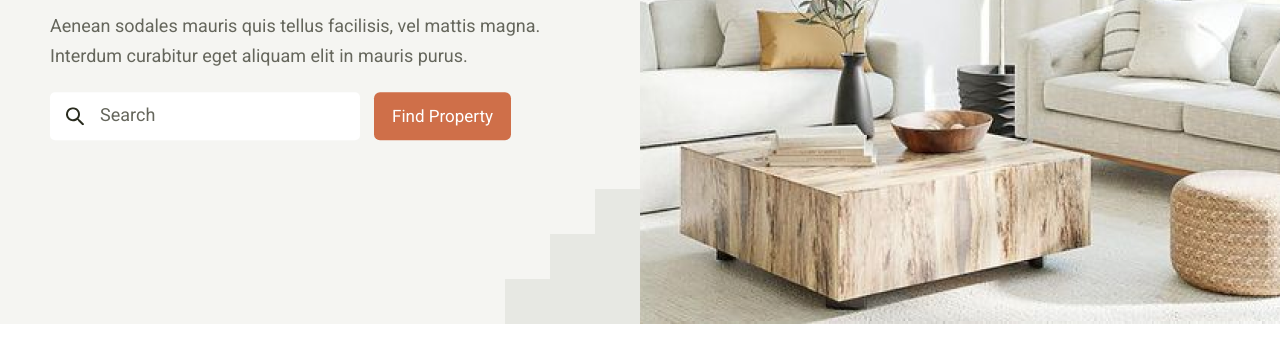
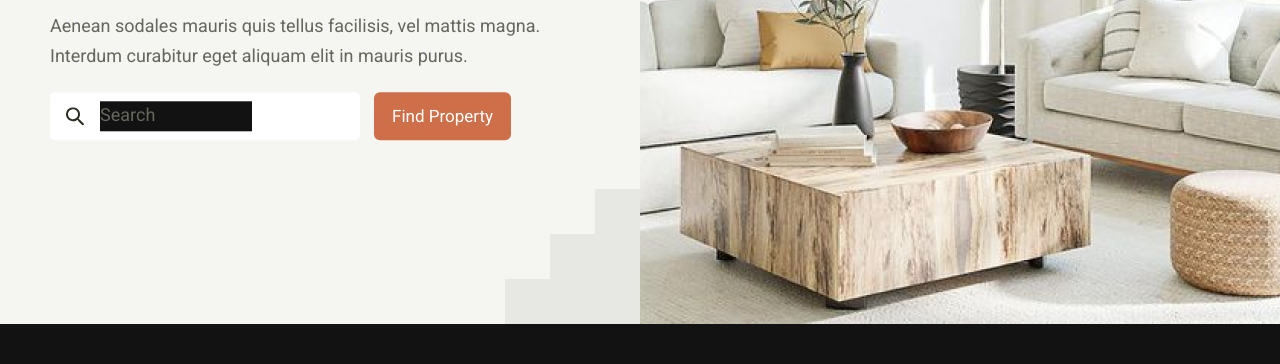
Before and after one commit to voin-546/realco, a plain HTML site: page index.html in a window 1280 px wide. Shown: the part 436-800 px from the top of the page. Drawn offline with Linux system fonts and the light colour scheme.

Commit message:
Media bug fixes

```diff
--- a/css/main.scss
+++ b/css/main.scss
@@ -10,11 +10,12 @@
     outline: none;
     font-family: "Roboto", sans-serif;
     -webkit-tap-highlight-color: transparent;
+    color-scheme: dark;
 }
 :root {
     --font-family: "Roboto", sans-serif;
+    color-scheme: dark;
 }
-
 .dream {
     width: 100%;
     height: 40px;
@@ -84,6 +85,8 @@ header {
     z-index: 3;
     transition: top .3s;
     box-shadow: 0px 2px 4px rgba(0, 0, 0, .08);
+    color-scheme: dark;
+    @media (prefers-color-scheme: dark) { background-color: #222; }
     &.show {
         .burger {
             .line {
--- a/index.html
+++ b/index.html
@@ -3,6 +3,7 @@
 <head>
     <meta charset="UTF-8">
     <meta name="viewport" content="width=device-width, initial-scale=1">
+    <meta name="color-scheme" content="dark">
     <link rel="stylesheet" href="./css/main.css">
     <link rel="icon" href="./logo.svg">
     <link rel="apple-touch-icon" href="./logo.svg" sizes="16x16">
```
Also changed, not shown: css/main.css, 1 other file.
